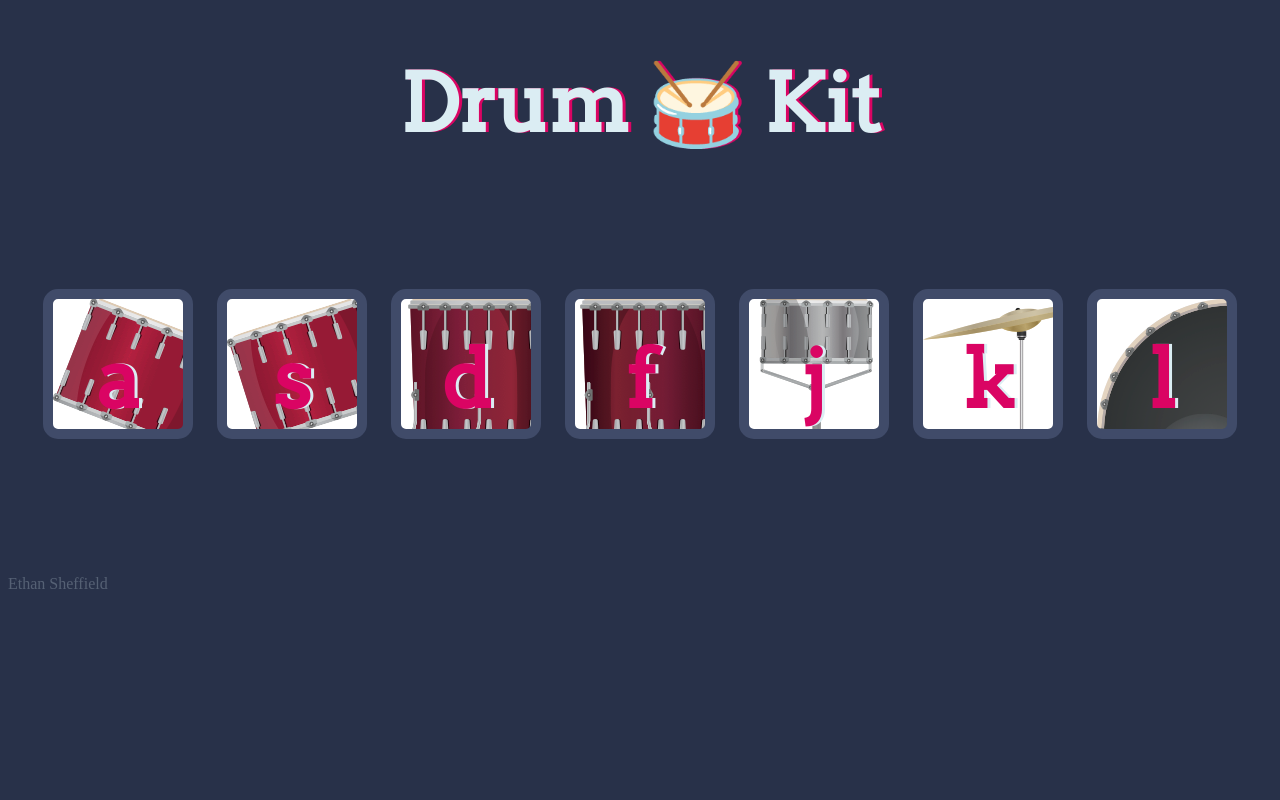
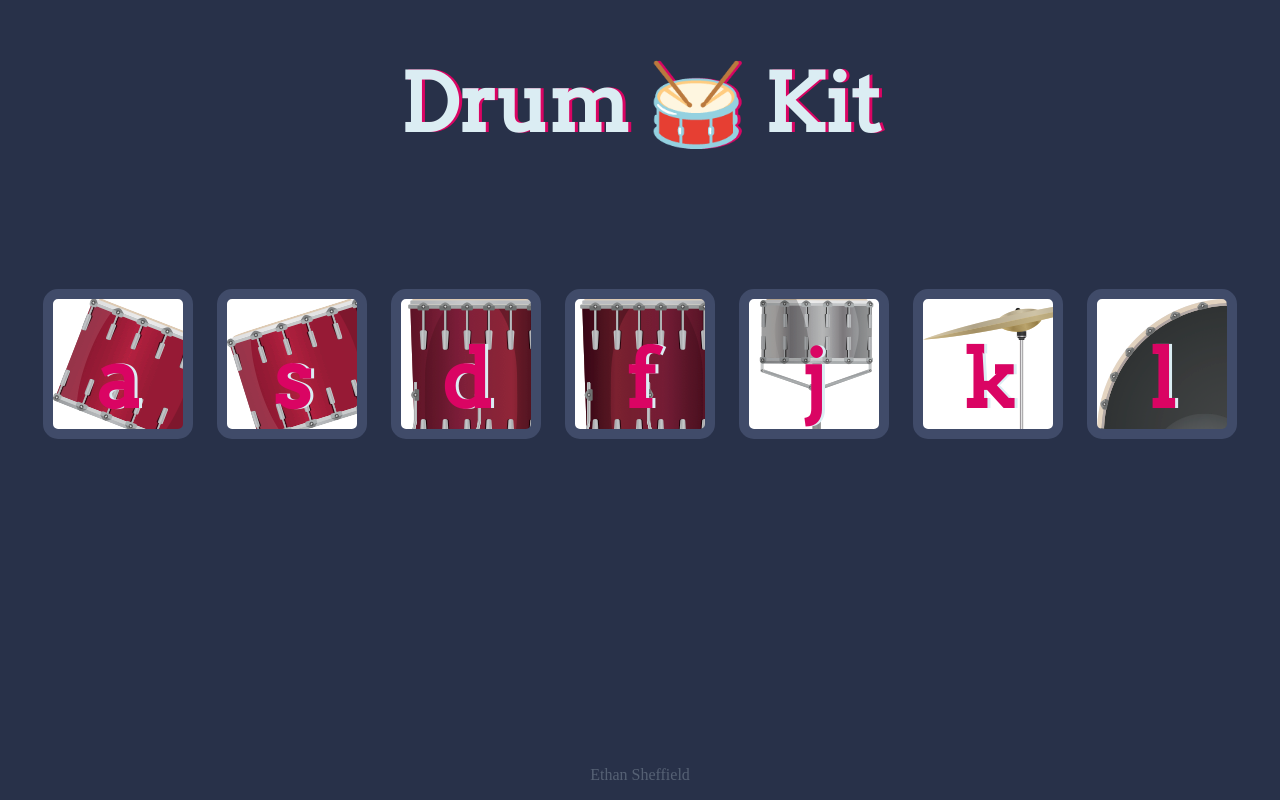
Before and after one commit to ethansheffield/Drum-Kit, a plain HTML site: page index.html in a window 1280 px wide. Drawn offline with Linux system fonts and the light colour scheme.

Commit message:
Update styles.css

```diff
--- a/styles.css
+++ b/styles.css
@@ -12,8 +12,11 @@ h1 {
 }
 
 footer {
-  align-items: center;
   position: absolute;
+  right: 0;
+  bottom: 0;
+  left: 0;
+  padding: 1rem;
   color: #DBEDF3;
   opacity: 0.25;
 }
```
